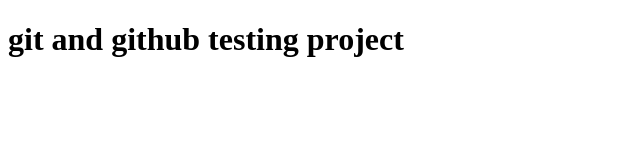
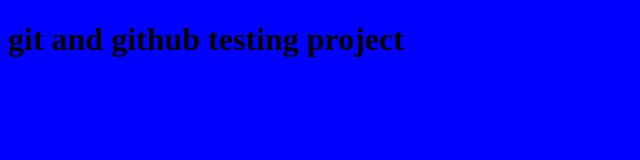
Before and after one commit to Dennis-II/testing-git, a plain HTML site: page index.html in a window 1280 px wide. Shown: the whole page, without its empty margins (0-640 px from the left). Drawn offline with Linux system fonts and the light colour scheme.

Commit message:
background blue and uppercase

```diff
--- a/styles.css
+++ b/styles.css
@@ -1,4 +1,8 @@
+body {
+  background: blue;
+}
 .two {
   font-size: 50px;
+  text-transform: uppercase;
   background: cyan;
 }
```
